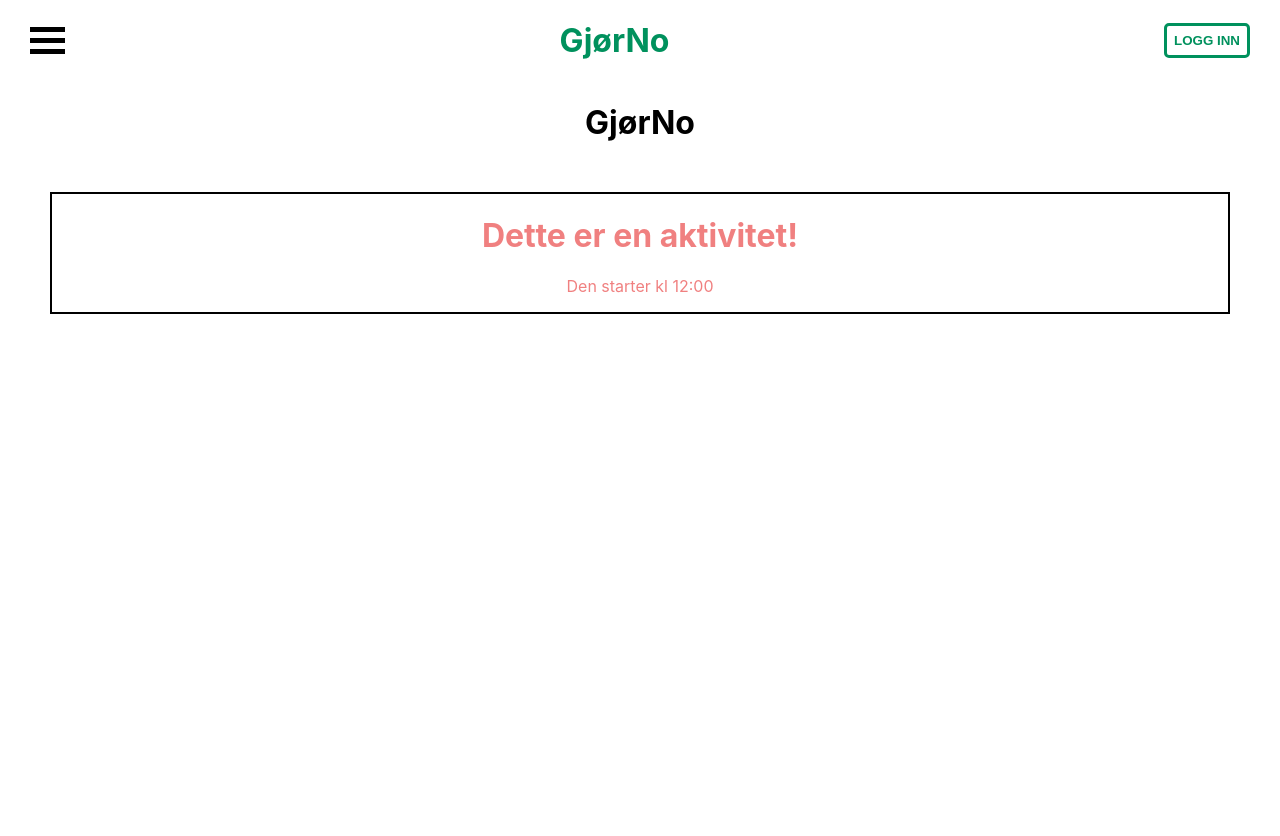
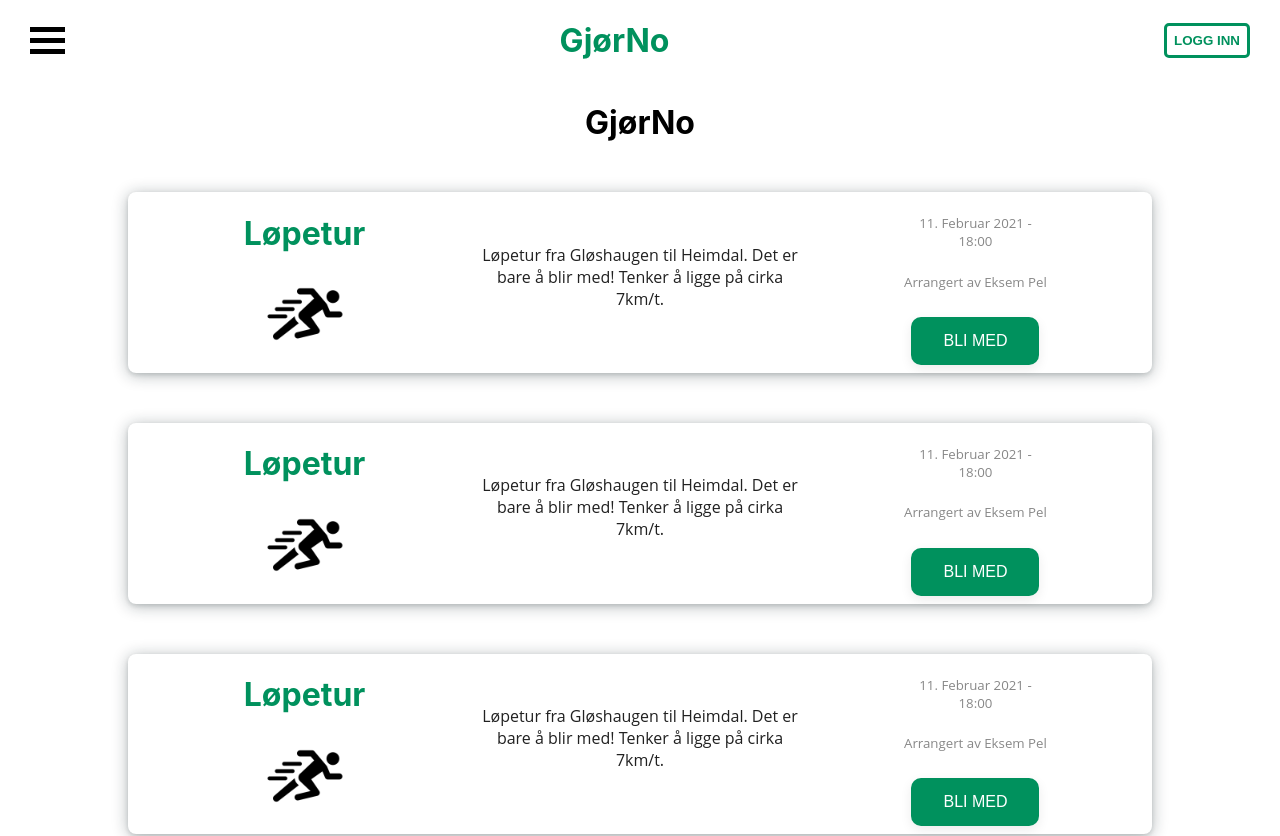
Before and after one commit to mathiazom/gjorno, a React (Create React App) app in the folder frontend/: page / in a window 1280 px wide. Shown: the top 836 px of the page. Before the commit the page ends 800 px from the top, so only its background shows below. Built offline with nearby package versions, Linux system fonts and the light colour scheme.

Commit message:
Component for activity written, using static data. (#8)

```diff
--- a/frontend/src/App.css
+++ b/frontend/src/App.css
@@ -7,10 +7,75 @@
   pointer-events: none;
 }
 
-.aktivtet {
-  color: lightcoral;
-  border: 2px solid black;
+.activity {
+  border-radius: 8px;
   margin: 50px;
+  margin-right: 10%;
+  margin-left: 10%;
+  display: flex;
+  box-shadow: rgba(14, 30, 37, 0.12) 0px 2px 4px 0px,
+    rgba(14, 30, 37, 0.32) 0px 2px 16px 0px;
+}
+
+.activity_main_header {
+  color: #00915d;
+}
+
+.activity-right-section {
+  flex-direction: column;
+  margin-right: 10%;
+  flex-basis: 30%;
+}
+
+.activity-left-section {
+  flex-direction: column;
+  margin-left: 10%;
+  flex-basis: 30%;
+}
+
+.activity_img {
+  margin-bottom: 10%;
+  height: 5rem;
+  width: 5rem;
+}
+
+.activity_paragraph {
+  margin-left: 10%;
+  margin-right: 10%;
+  margin-top: 5%;
+  margin-bottom: 5%;
+  font-family: Open Sans;
+  font-style: normal;
+  font-weight: normal;
+  color: #212121;
+}
+
+.activity_date {
+  font-family: Open Sans;
+  font-style: normal;
+  font-weight: normal;
+  color: #888888;
+}
+
+.activity_organizer {
+  font-family: Open Sans;
+  font-style: normal;
+  font-weight: normal;
+  color: #888888;
+}
+
+.activity_join_button {
+  background-color: #00915d;
+  border: none;
+  color: white;
+  padding: 15px 32px;
+  text-align: center;
+  text-decoration: none;
+  font-size: 16px;
+  margin: 4px 2px;
+  cursor: pointer;
+  border-radius: 10px;
+  box-shadow: rgba(0, 0, 0, 0.08) 0px 4px 12px;
 }
 
 #loginButton {
--- a/frontend/src/App.js
+++ b/frontend/src/App.js
@@ -9,6 +9,9 @@ function App() {
       <Navbar/>
       <Title />
       <Activity />
+      <Activity />
+      <Activity />
+      <Activity />
     </div>
   );
 }
--- a/frontend/src/components/Activity.js
+++ b/frontend/src/components/Activity.js
@@ -2,11 +2,19 @@ import React from 'react';
 
 const Activity = () => {
     return (
-        <div className="aktivtet">
-            <h1>Dette er en aktivitet!</h1>
-            <p>Den starter kl 12:00</p>
+        <div className="activity">
+            <div class="activity-left-section">
+                <h1 className="activity_main_header">Løpetur</h1>
+                <img className="activity_img" src="images/runner.png" alt={"runner"}/>
+            </div>
+            <p className="activity_paragraph">Løpetur fra Gløshaugen til Heimdal. Det er bare å blir med! Tenker å ligge på cirka 7km/t.</p>
+            <div class="activity-right-section">
+                <h5 className="activity_date">11. Februar 2021 - 18:00</h5>
+                <h5 className="activity_organizer">Arrangert av Eksem Pel</h5>
+                <button className="activity_join_button">BLI MED</button>
+            </div>
         </div>
     );
-    }
+}
 
 export default Activity;
```
Also changed, not shown: frontend/public/images/runner.png (added).
